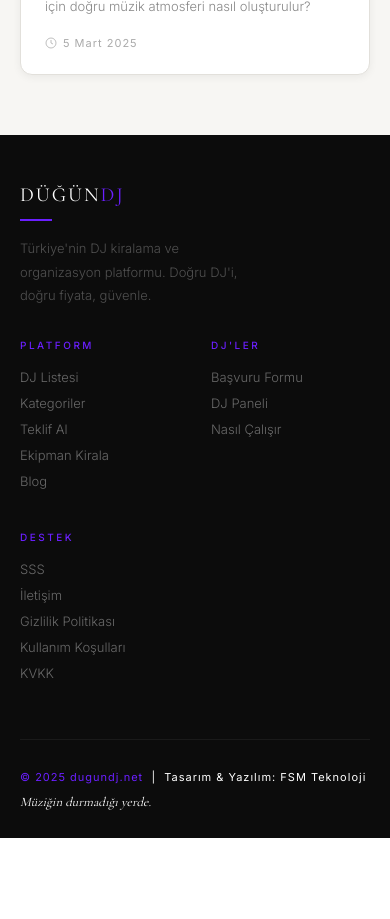
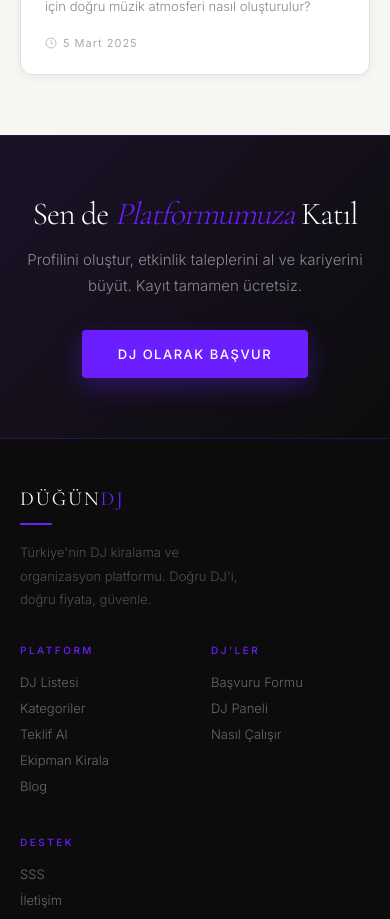
Before and after one commit to fsmteknoloji/dugundj-net, a Next.js app: page / in a window 390 px wide. Shown: the part 10560-11479 px from the top of the page. Before the commit the page ends 11398 px from the top, so only its background shows below. Built offline with nearby package versions, Linux system fonts and the light colour scheme.

Commit message:
ana sayfa tamamlandi mobil uyumlu

```diff
--- /dev/null
+++ b/app/components/DJolCTA.tsx
@@ -0,0 +1,69 @@
+'use client'
+import { useIsMobile } from './useIsMobile'
+
+export default function DJolCTA() {
+  const isMobile = useIsMobile()
+
+  return (
+    <div style={{
+      background: 'linear-gradient(135deg, #1C1228 0%, #0C0C0C 100%)',
+      padding: isMobile ? '60px 20px' : '80px 64px',
+      borderTop: '1px solid rgba(107,31,255,0.2)',
+      borderBottom: '1px solid rgba(107,31,255,0.2)',
+      display: 'flex',
+      alignItems: 'center',
+      justifyContent: 'space-between',
+      flexDirection: isMobile ? 'column' : 'row',
+      gap: isMobile ? '32px' : '40px',
+      textAlign: isMobile ? 'center' : 'left',
+    }}>
+      <div>
+        <div style={{ fontFamily: 'var(--font-cormorant)', fontSize: isMobile ? '32px' : 'clamp(32px,4vw,52px)', fontWeight: 300, color: '#fff', lineHeight: 1.1, marginBottom: '16px', letterSpacing: '-1px' }}>
+          Sen de{' '}
+          <em style={{ color: '#6B1FFF', fontStyle: 'italic' }}>Platformumuza</em>
+          {' '}Katıl
+        </div>
+        <p style={{ fontSize: '15px', fontWeight: 300, color: 'rgba(255,255,255,.5)', lineHeight: 1.7, maxWidth: '480px' }}>
+          Profilini oluştur, etkinlik taleplerini al ve kariyerini büyüt. Kayıt tamamen ücretsiz.
+        </p>
+      </div>
+      <CTAButton />
+    </div>
+  )
+}
+
+function CTAButton() {
+  return (
+    <div
+      onClick={() => { window.location.href = '/dj-ol' }}
+      onMouseEnter={e => {
+        const el = e.currentTarget as HTMLElement
+        el.style.background = '#8B45FF'
+        el.style.transform = 'translateY(-2px)'
+      }}
+      onMouseLeave={e => {
+        const el = e.currentTarget as HTMLElement
+        el.style.background = '#6B1FFF'
+        el.style.transform = 'translateY(0)'
+      }}
+      style={{
+        display: 'inline-flex',
+        alignItems: 'center',
+        background: '#6B1FFF',
+        color: '#fff',
+        fontSize: '13px',
+        letterSpacing: '1.5px',
+        textTransform: 'uppercase',
+        fontWeight: 500,
+        padding: '16px 36px',
+        borderRadius: '4px',
+        cursor: 'pointer',
+        whiteSpace: 'nowrap',
+        boxShadow: '0 8px 24px rgba(107,31,255,0.35)',
+        transition: 'background .2s, transform .2s',
+      }}
+    >
+      DJ Olarak Başvur
+    </div>
+  )
+}
--- a/app/page.tsx
+++ b/app/page.tsx
@@ -8,6 +8,7 @@ import Sayaclar from './components/Sayaclar'
 import NedenBiz from './components/NedenBiz'
 import Referanslar from './components/Referanslar'
 import Blog from './components/Blog'
+import DJolCTA from './components/DJolCTA'
 import Footer from './components/Footer'
 
 export default function Home() {
@@ -23,6 +24,7 @@ export default function Home() {
       <NedenBiz />
       <Referanslar />
       <Blog />
+      <DJolCTA />
       <Footer />
     </main>
   )
```
